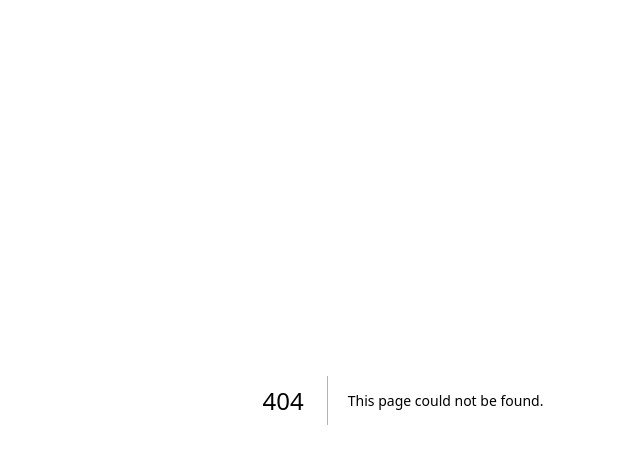
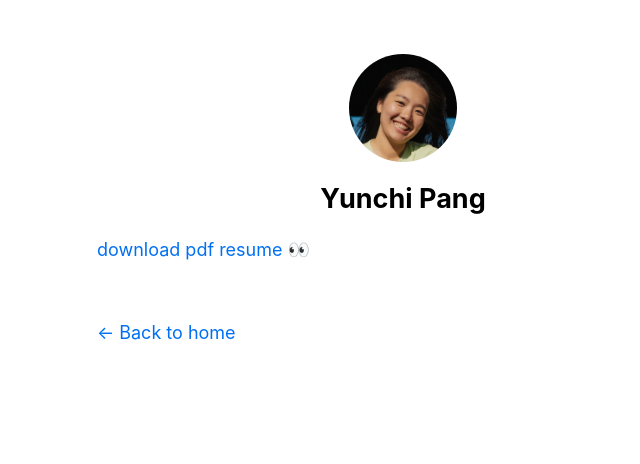
Before and after one commit to yunchipang/nextjs-portfolio, a Next.js app: page /resume in a window 1280 px wide. Before the commit this address had no page. Shown: the top 464 px of the page, without its empty margins (237-877 px from the left). Built offline with nearby package versions, Linux system fonts and the light colour scheme.

Commit message:
Build resume page and make resume.pdf downloadable (#2)

```diff
--- a/components/layout.js
+++ b/components/layout.js
@@ -1,10 +1,11 @@
 import Head from 'next/head';
+import Link from 'next/link';
 import Image from 'next/image';
 import styles from './layout.module.css';
 import utilStyles from '../styles/utils.module.css';
 
 const name = 'Yunchi Pang';
-export const siteTitle = 'yunchipang.com';
+export const siteTitle = 'yunchipang';
 
 export default function Layout({ children, home }) {
   return (
--- /dev/null
+++ b/pages/resume.js
@@ -0,0 +1,22 @@
+import Head from 'next/head';
+import Layout from '../components/layout';
+
+export default function Resume() {
+    return (
+
+        <Layout resume>
+            <Head>
+                <title>resume</title>
+            </Head>
+            <div>
+                <a
+                    href="/resume.pdf"
+                    alt="alt text"
+                    target="_blank"
+                    rel="noopener noreferrer"
+                >download pdf resume 👀</a>
+            </div>
+        </Layout>
+
+    );
+}
```
Also changed, not shown: 1 other file (tests, documents, lock files or other folders).
